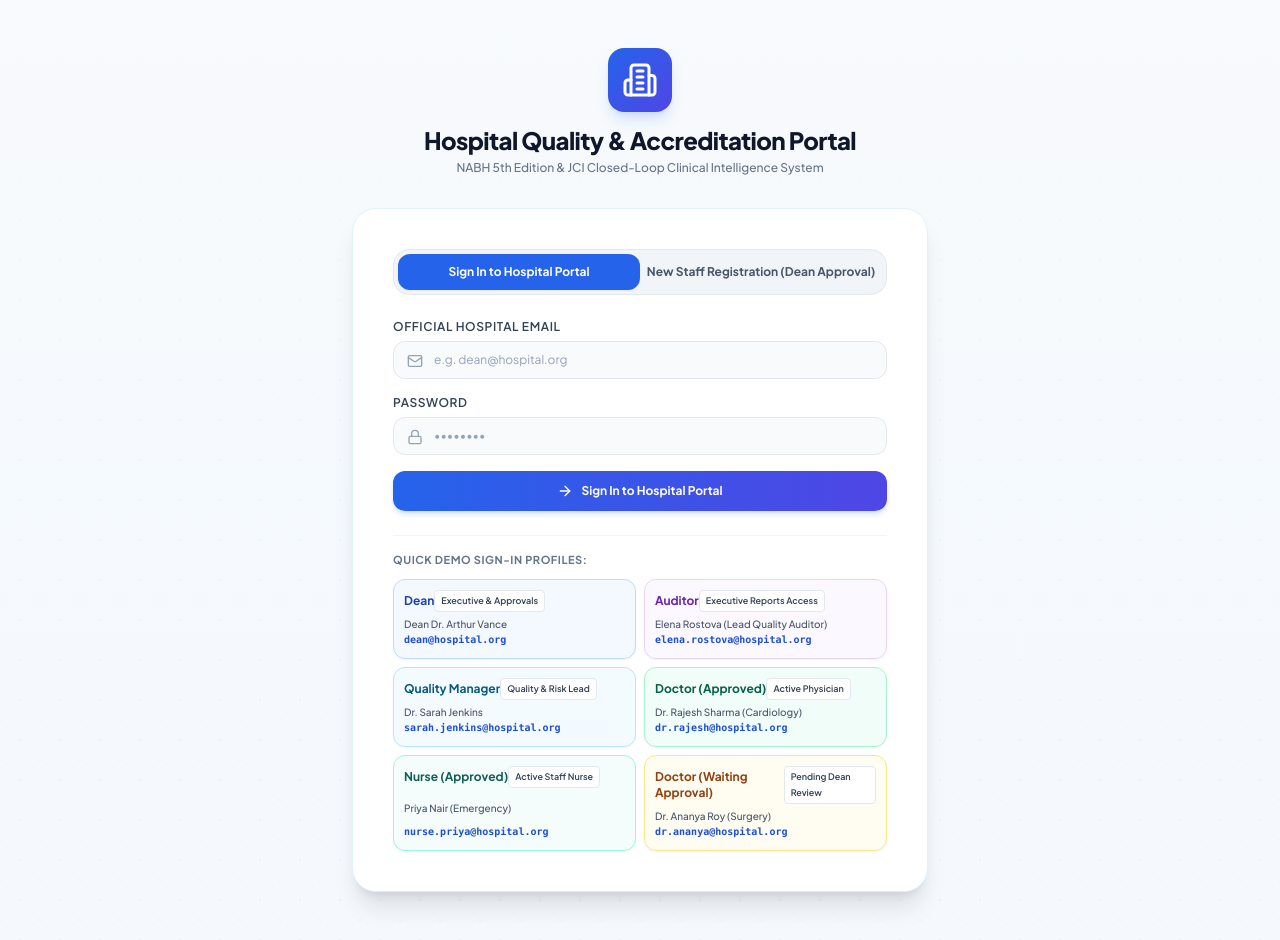
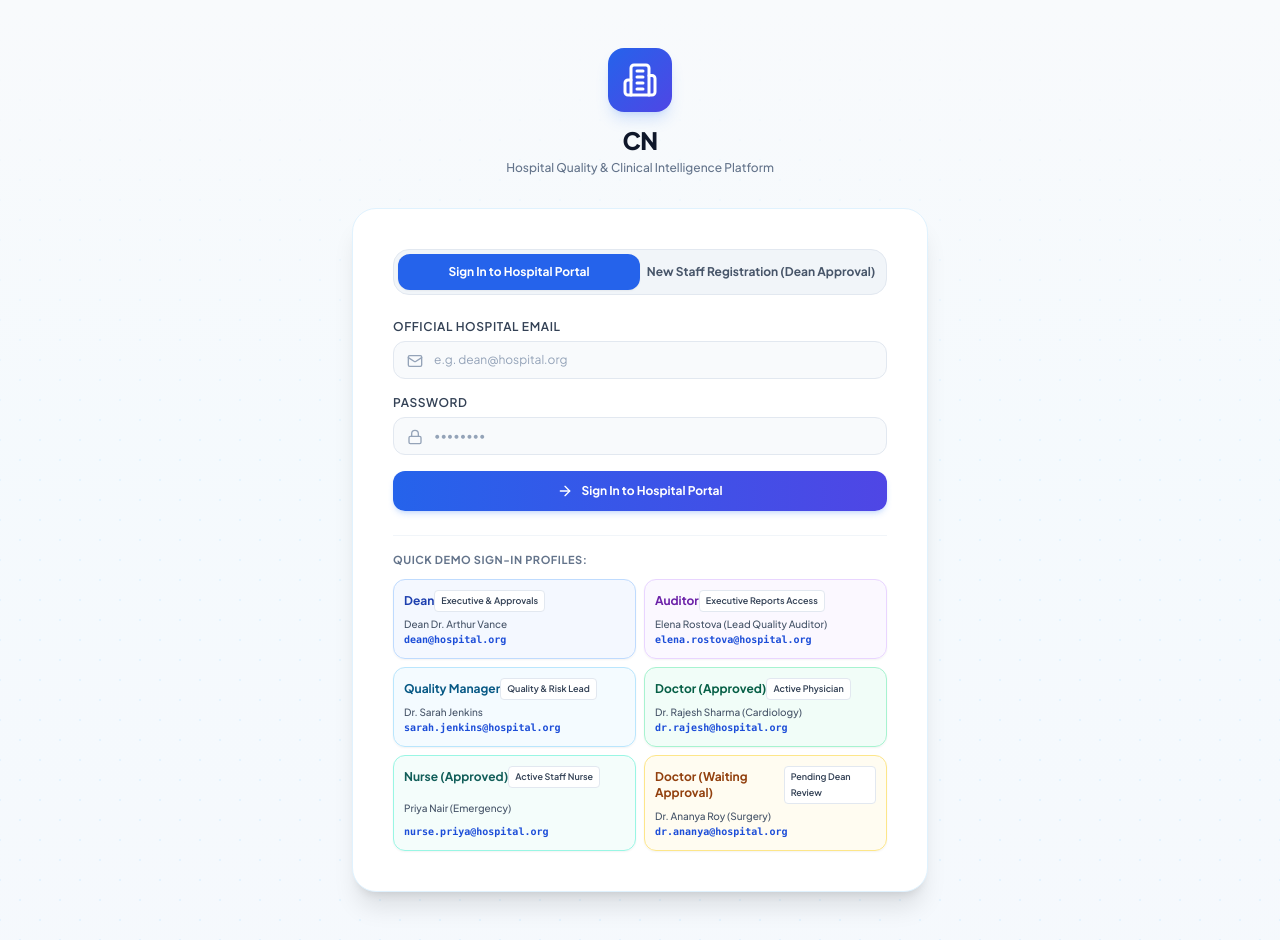
Before and after one commit to Madhubala972/hospital-accreditation-platform, a React (Vite) app in the folder frontend/: page /login in a window 1280 px wide. Built offline with nearby package versions, Linux system fonts and the light colour scheme; no server answers; the HTML template or start-up script is replaced by a standard one.

Commit message:
feat: change application name to CN across branding, navbar, and login

```diff
--- a/frontend/index.html
+++ b/frontend/index.html
@@ -4,7 +4,7 @@
     <meta charset="UTF-8" />
     <link rel="icon" type="image/svg+xml" href="/vite.svg" />
     <meta name="viewport" content="width=device-width, initial-scale=1.0" />
-    <title>Hospital Accreditation Intelligence System</title>
+    <title>CN</title>
     <link rel="preconnect" href="https://fonts.googleapis.com">
     <link rel="preconnect" href="https://fonts.gstatic.com" crossorigin>
     <link href="https://fonts.googleapis.com/css2?family=Plus+Jakarta+Sans:wght@300;400;500;600;700;800&display=swap" rel="stylesheet">
--- a/frontend/src/components/layout/Sidebar.jsx
+++ b/frontend/src/components/layout/Sidebar.jsx
@@ -56,8 +56,8 @@ export default function Sidebar() {
           <Building2 className="w-5 h-5 text-white" />
         </div>
         <div>
-          <h1 className="font-bold text-sm text-slate-900 tracking-tight">Accreditation IQ</h1>
-          <p className="text-[11px] text-blue-600 font-semibold">Evidence-Driven Intelligence</p>
+          <h1 className="font-bold text-base text-slate-900 tracking-tight">CN</h1>
+          <p className="text-[11px] text-blue-600 font-semibold">Hospital Intelligence System</p>
         </div>
       </div>
 
--- a/frontend/src/pages/LoginPage.jsx
+++ b/frontend/src/pages/LoginPage.jsx
@@ -155,10 +155,10 @@ export default function LoginPage() {
           <Building2 className="w-9 h-9" />
         </div>
         <h2 className="text-2xl font-black text-slate-900 tracking-tight">
-          Hospital Quality & Accreditation Portal
+          CN
         </h2>
         <p className="mt-1 text-xs text-slate-500 font-medium">
-          NABH 5th Edition & JCI Closed-Loop Clinical Intelligence System
+          Hospital Quality & Clinical Intelligence Platform
         </p>
       </div>
 
```
Also changed, not shown: 2 other files (tests, documents, lock files or other folders).
